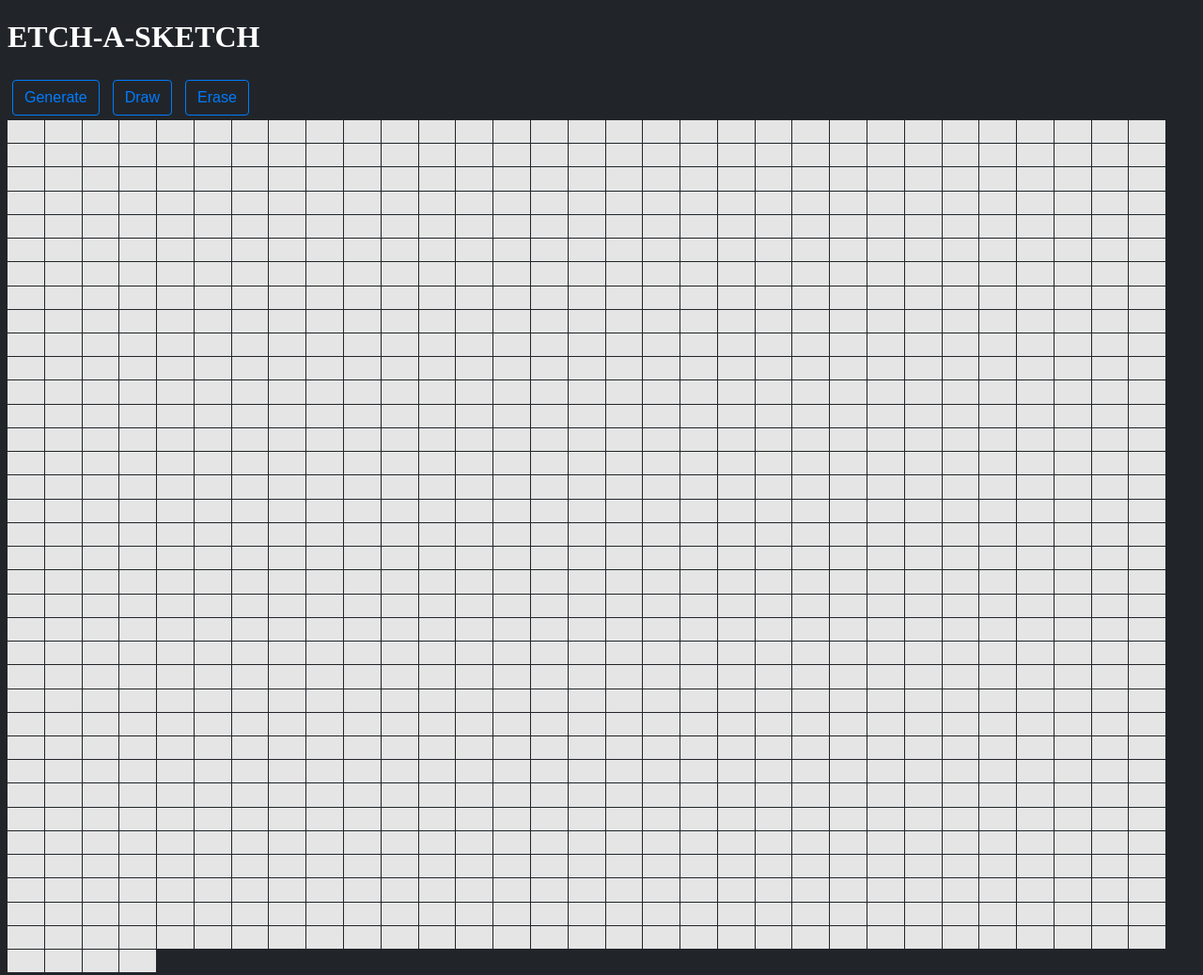
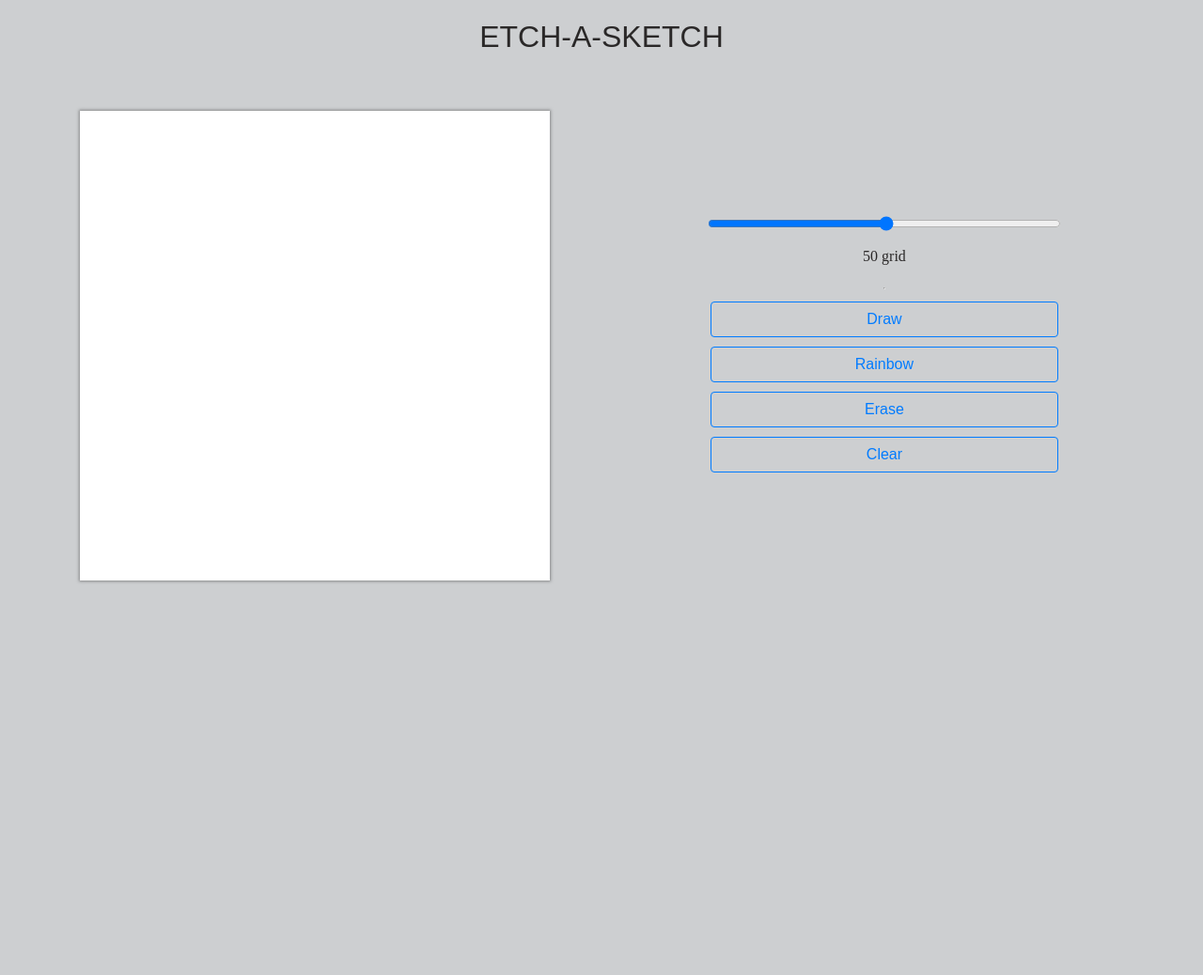
Before and after one commit to furkanssarri/etch-a-sketch, a plain HTML site: page index.html in a window 1280 px wide. Shown: the whole page at 94% size. After the commit the page ends 800 px from the top, so only its background shows below. Drawn offline with Linux system fonts and the light colour scheme.

Commit message:
Precautional Commit Before an Important Change
To get a snapshot before making a change in an important part of the
code. Also some upgrades are being made in the process, this is not the
final stat of this particulat commit.

```diff
--- a/css/style.css
+++ b/css/style.css
@@ -1,26 +1,56 @@
 body {
-   background-color: #212529;
-   color: #fff;
+   background-color: #cdcfd1;
+   color: #2a2828;
+}
+
+#main-header {
+   text-align: center;
+   font-family: Arial, Helvetica, sans-serif;
+   font-weight: 100;
 }
 
 .container {
    display: flex;
-   justify-content: flex-start;
-   gap: 1px;
+   justify-content: center;
+   gap: 10vw;
    flex-wrap: wrap;
    /* max-width: 960px; */
    width: 100%;
    margin: 0 auto;
 }
 
+.canvas {
+   display: flex;
+   justify-content: flex-start;
+   /* gap: 1px; */
+   flex-wrap: wrap;
+   width: 500px;
+   height: 500px;
+   margin: 3%;
+   margin-left: -5vw;
+   background-color: #f8f8f8;
+   /* border: 1px solid #494e4c; */
+   box-shadow: 0px 0px 3px 1px #616161a7;
+}
+
 .grid {
-   /* background-color: #40e0d0; */
    box-sizing: border-box;
-   background-color: #e5e5e5
-      /* border: 1px solid #848484; */
-      /* height: 10px;
-   width: 10px; */
+   background-color: #fff;
 }
+
+.controllers {
+   display: flex;
+   flex-direction: column;
+   /* align-items: center; */
+   justify-content: center;
+   width: 30%;
+}
+
+#rangeValue {
+   display: flex;
+   justify-content: center;
+}
+
 
 .btn {
    display: inline-block;
--- a/index.html
+++ b/index.html
@@ -4,19 +4,25 @@
    <meta charset="UTF-8">
    <meta http-equiv="X-UA-Compatible" content="IE=edge">
    <meta name="viewport" content="width=device-width, initial-scale=1.0">
-   <title>Etc-a-Sketch</title>
+   <title>Etch-a-Sketch</title>
+   <script src="https://kit.fontawesome.com/a4cf3a1ade.js" crossorigin="anonymous"></script>
    <link rel="stylesheet" href="css/style.css">
    <script src="js/app.js" defer></script>
 </head>
 <body>
    <h1 id="main-header">ETCH-A-SKETCH</h1>
-   <div class="controllers">
-      <button class="btn btn-primary" id="generator">Generate</button>
-      <button class="btn btn-primary" id="draw">Draw</button>
-      <button class="btn btn-primary" id="eraser">Erase</button>
-      <!-- <button class="btn btn-primary" id="clear">Clear</button> -->
-   </div>
+
    <div class="container">
+      <div class="canvas"> </div>
+      <div class="controllers">
+         <input type="range" name="gridValue" value="50" min="1" max="98" step="1" id="grid-value" >
+         <p id="rangeValue"> </p>
+         <hr>
+         <button class="btn btn-primary" id="draw">Draw</button>
+         <button class="btn btn-primary" id="rainbow">Rainbow</button>
+         <button class="btn btn-primary" id="eraser">Erase</button>
+         <button class="btn btn-primary" id="clear">Clear</button>
+      </div>
 
    </div>
 </body>
--- a/js/app.js
+++ b/js/app.js
@@ -1,7 +1,10 @@
 // Constants
 const container = document.querySelector(".container");
+const canvas = document.querySelector(".canvas");
 const gridDivs = document.querySelectorAll(".grid");
 const controllers = document.querySelector(".controllers");
+const rangeValue = document.querySelector("#grid-value");
+const numOfDivs = document.querySelector("#rangeValue");
 
 
 // Variables
@@ -13,7 +16,8 @@ let eraserMode = false;
 // Event Listeners
 document.addEventListener("mousedown", () => mDown = true);
 document.addEventListener("mouseup", () => mDown = false);
-document.addEventListener("DOMContentLoaded", createGrid(33,33));
+rangeValue.addEventListener("change", showValue);
+document.addEventListener("DOMContentLoaded", createGrid(50, 50));
 
 // generateBtn.addEventListener("click", getUserInput);
 // drawBtn.addEventListener("click", drawColor);
@@ -26,13 +30,20 @@ function getUserInput() {
    createGrid(userInput, userInput);
 }
 
+function setRainbow() {
+   let randomColor = `#${Math.floor(Math.random() * 16777215).toString(16)}`;
+   color = randomColor;
+
+}
+
 
 function createGrid(userInput, userInput) {
-   while (container.firstChild) {
-      container.firstChild.remove();
+   while (canvas.firstChild) {
+      canvas.firstChild.remove();
    }
    if (userInput >= 99) {
       console.log("That takes up too much of valuable resources. Please make a feasible request.");
+      return
    } else {
       for (let i = 0; i < userInput; i++) {
          let row = document.createElement("div");
@@ -40,24 +51,36 @@ function createGrid(userInput, userInput) {
          for (let j = 0; j < userInput; j++) {
             let cell = document.createElement("div");
             cell.classList.add("grid");
-            cell.style.width = 100 / userInput + "vw";
-            cell.style.height = 100 / userInput + "vh";
+            cell.style.width = 100 / userInput + "%";
+            cell.style.height = 100 / userInput + "%";
             cell.addEventListener("mouseenter", draw);
-            container.appendChild(cell);
+            canvas.appendChild(cell);
          }
+
+         // canvas.appendChild(row);
       }
+      numOfDivs.textContent = `${rangeValue.value} grid`;
    }
 }
 
+function showValue() {
+   let newValue = Number(this.value);
+   createGrid(newValue, newValue)
+}
+
 function manageControls(e) {
+   if (e.target.id === "grid-value") {
+      numOfDivs.textContent = `${e.target.value} grid`
+   }
    let newColor;
-   // Create Canvas
-   if (e.target.id === "generator") {
-      getUserInput();
+   // Rainbow
+   if (e.target.id === "rainbow") {
+      setRainbow();
+      return;
    }
    // Erase
    if (e.target.id === "eraser") {
-      let erase = "#e5e5e5";
+      let erase = "#fff";
       newColor = erase;
    }
    // Draw After Erasing
@@ -66,6 +89,13 @@ function manageControls(e) {
       newColor = previousColor;
    }
    // Clear - To be implemented
+   if (e.target.id === "clear") {
+      const currentDivNumber = rangeValue.value;
+      while (canvas.firstChild) {
+         canvas.firstChild.remove();
+      }
+      createGrid(currentDivNumber, currentDivNumber);
+   }
    color = newColor;
 }
 
@@ -73,8 +103,8 @@ function manageControls(e) {
 function draw() {
    // IF WE WANT TO USE IT WITH MOUSEDOWN INSTEAD
    // THIS FEATURE WILL BE THE DEFAULT FOR ERASING
-   if (mDown) {
-      this.style.backgroundColor = color;
-   }
-   // this.style.backgroundColor = color;
+   // if (mDown) {
+   //    this.style.backgroundColor = color;
+   // }
+   this.style.backgroundColor = color;
 }
```
